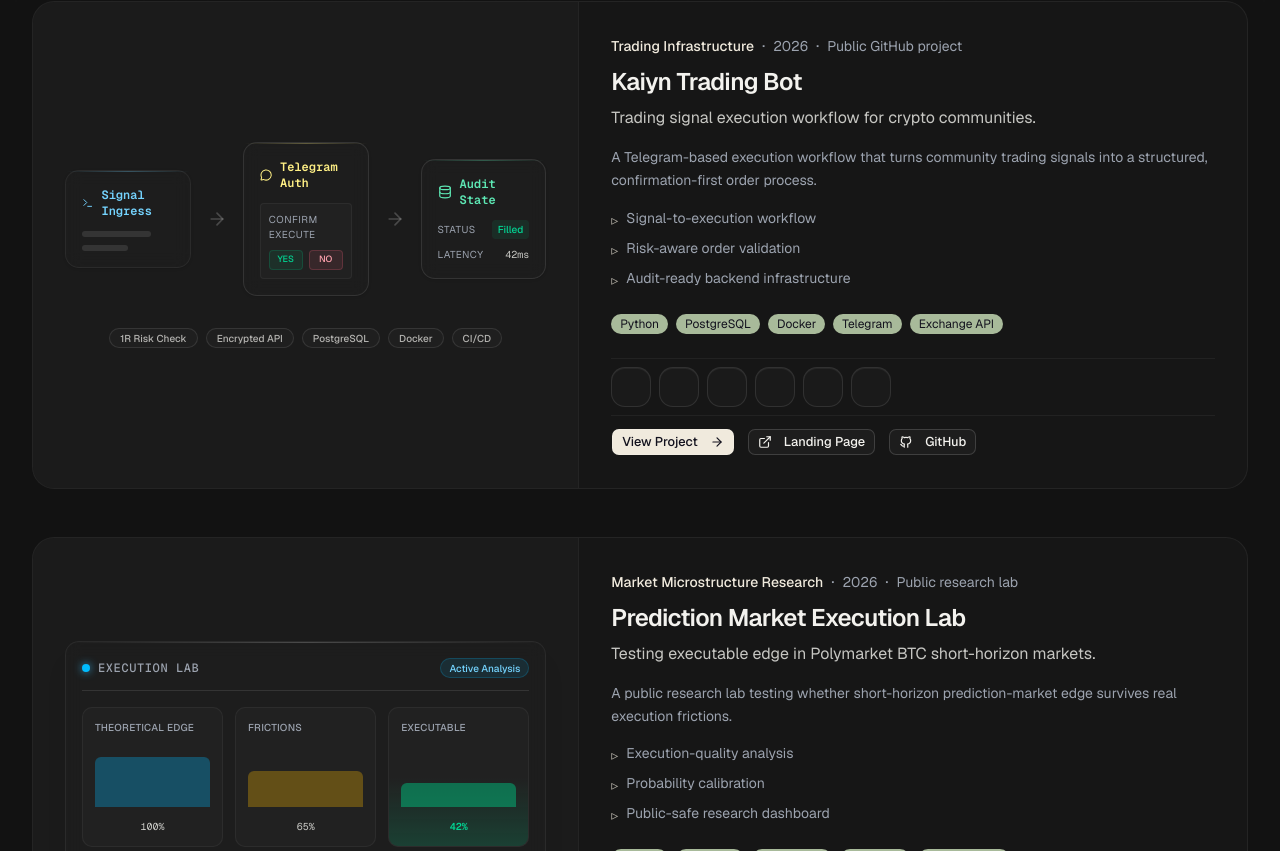
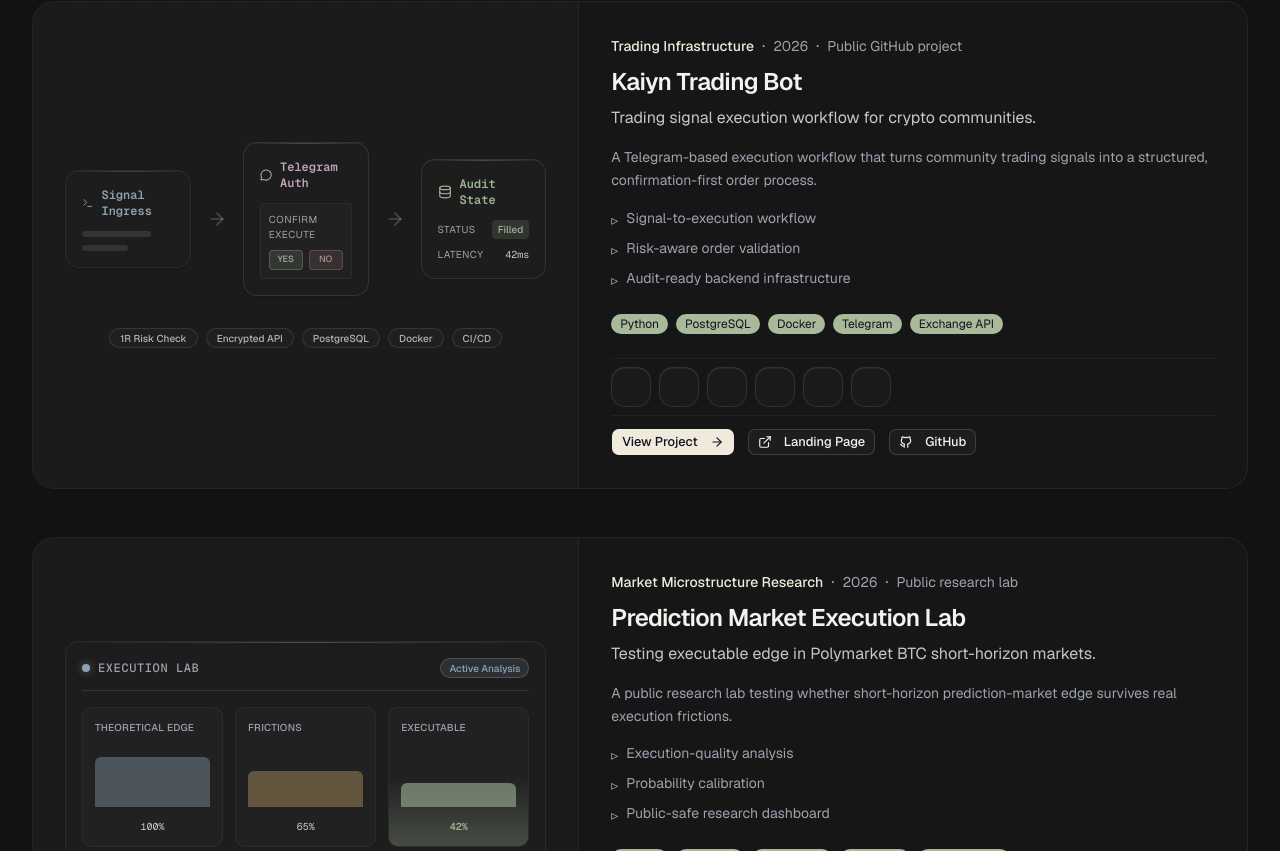
Before and after one commit to kylekkkk61/kyle-wu-portfolio, a Next.js app: page / in a window 1280 px wide. Shown: the part 1649-2500 px from the top of the page. Built offline with nearby package versions, Linux system fonts and the light colour scheme; some icons are missing.

Commit message:
fix(ui): update artifact and preview colors to match warm off-white theme (#21)

```diff
--- a/src/components/project-visuals/kaiyn-workflow-preview.tsx
+++ b/src/components/project-visuals/kaiyn-workflow-preview.tsx
@@ -10,10 +10,10 @@
         {/* Layer 1: Signal Payload */}
         <div className="flex flex-1 flex-col items-center gap-3">
           <div className="group relative w-full rounded-xl border border-white/[0.06] bg-white/[0.01] p-4 shadow-sm backdrop-blur transition-all hover:bg-white/[0.03]">
-            <div className="absolute inset-x-0 top-0 h-px bg-gradient-to-r from-transparent via-sky-300/30 to-transparent" />
+            <div className="absolute inset-x-0 top-0 h-px bg-gradient-to-r from-transparent via-[#8da3b5]/30 to-transparent" />
             <div className="mb-3 flex items-center gap-2">
-              <Terminal className="h-4 w-4 text-sky-300" />
-              <span className="font-mono text-xs font-semibold text-sky-300">
+              <Terminal className="h-4 w-4 text-[#8da3b5]" />
+              <span className="font-mono text-xs font-semibold text-[#8da3b5]">
                 Signal Ingress
               </span>
             </div>
@@ -29,10 +29,10 @@
         {/* Layer 2: Confirmation UI */}
         <div className="flex flex-1 flex-col items-center gap-3">
           <div className="group relative w-full rounded-xl border border-white/10 bg-white/[0.01] p-4 shadow-sm backdrop-blur transition-all hover:bg-white/[0.03]">
-            <div className="absolute inset-x-0 top-0 h-px bg-gradient-to-r from-transparent via-yellow-200/30 to-transparent" />
+            <div className="absolute inset-x-0 top-0 h-px bg-gradient-to-r from-transparent via-[#c2a3bc]/30 to-transparent" />
             <div className="mb-3 flex items-center gap-2">
-              <MessageCircle className="h-4 w-4 text-yellow-200" />
-              <span className="font-mono text-xs font-semibold text-yellow-200">
+              <MessageCircle className="h-4 w-4 text-[#c2a3bc]" />
+              <span className="font-mono text-xs font-semibold text-[#c2a3bc]">
                 Telegram Auth
               </span>
             </div>
@@ -41,10 +41,10 @@
                 Confirm Execute
               </span>
               <div className="flex gap-1.5">
-                <div className="flex h-5 flex-1 items-center justify-center rounded border border-emerald-500/20 bg-emerald-500/10 text-[9px] font-medium text-emerald-400">
+                <div className="flex h-5 flex-1 items-center justify-center rounded border border-[#9fb396]/30 bg-[#9fb396]/15 text-[9px] font-medium text-[#9fb396]">
                   YES
                 </div>
-                <div className="flex h-5 flex-1 items-center justify-center rounded border border-rose-400/20 bg-rose-400/10 text-[9px] font-medium text-rose-300">
+                <div className="flex h-5 flex-1 items-center justify-center rounded border border-[#b88e8e]/30 bg-[#b88e8e]/15 text-[9px] font-medium text-[#b88e8e]">
                   NO
                 </div>
               </div>
@@ -57,10 +57,10 @@
         {/* Layer 3: Backend State */}
         <div className="flex flex-1 flex-col items-center gap-3">
           <div className="group relative w-full rounded-xl border border-white/10 bg-white/[0.01] p-4 shadow-sm backdrop-blur transition-all hover:bg-white/[0.03]">
-            <div className="absolute inset-x-0 top-0 h-px bg-gradient-to-r from-transparent via-emerald-300/30 to-transparent" />
+            <div className="absolute inset-x-0 top-0 h-px bg-gradient-to-r from-transparent via-[#9fb396]/30 to-transparent" />
             <div className="mb-3 flex items-center gap-2">
-              <Database className="h-4 w-4 text-emerald-300" />
-              <span className="font-mono text-xs font-semibold text-emerald-300">
+              <Database className="h-4 w-4 text-[#9fb396]" />
+              <span className="font-mono text-xs font-semibold text-[#9fb396]">
                 Audit State
               </span>
             </div>
@@ -69,7 +69,7 @@
                 <span className="text-muted-foreground text-[10px] tracking-wider uppercase">
                   Status
                 </span>
-                <span className="rounded bg-emerald-500/10 px-1.5 py-0.5 text-[10px] font-medium text-emerald-400">
+                <span className="rounded bg-[#9fb396]/15 px-1.5 py-0.5 text-[10px] font-medium text-[#9fb396]">
                   Filled
                 </span>
               </div>
--- a/src/components/project-visuals/pm-lab-research-preview.tsx
+++ b/src/components/project-visuals/pm-lab-research-preview.tsx
@@ -11,14 +11,14 @@
         {/* Header */}
         <div className="flex items-center justify-between border-b border-white/10 pb-3">
           <div className="flex items-center gap-2">
-            <div className="h-2 w-2 rounded-full bg-sky-400 shadow-[0_0_8px_rgba(56,189,248,0.8)]" />
+            <div className="h-2 w-2 rounded-full bg-[#8da3b5] shadow-[0_0_8px_rgba(141,163,181,0.5)]" />
             <span className="text-muted-foreground font-mono text-xs font-medium tracking-wider uppercase">
               Execution Lab
             </span>
           </div>
           <Badge
             variant="outline"
-            className="border-sky-400/20 bg-sky-400/10 text-[10px] text-sky-300"
+            className="border-[#8da3b5]/30 bg-[#8da3b5]/15 text-[10px] text-[#8da3b5]"
           >
             Active Analysis
           </Badge>
@@ -32,7 +32,7 @@
               Theoretical Edge
             </span>
             <div className="flex h-16 items-end gap-1 pt-2">
-              <div className="h-[90%] w-full rounded-t-sm bg-sky-400/30 transition-all hover:bg-sky-400/50" />
+              <div className="h-[90%] w-full rounded-t-sm bg-[#8da3b5]/40 transition-all hover:bg-[#8da3b5]/60" />
             </div>
             <div className="text-foreground/80 mt-1 text-center font-mono text-[10px]">
               100%
@@ -45,7 +45,7 @@
               Frictions
             </span>
             <div className="flex h-16 items-end gap-1 pt-2">
-              <div className="h-[65%] w-full rounded-t-sm bg-amber-400/30 transition-all hover:bg-amber-400/50" />
+              <div className="h-[65%] w-full rounded-t-sm bg-[#c4a56c]/40 transition-all hover:bg-[#c4a56c]/60" />
             </div>
             <div className="text-foreground/80 mt-1 text-center font-mono text-[10px]">
               65%
@@ -58,13 +58,13 @@
               Executable
             </span>
             <div className="z-10 flex h-16 items-end gap-1 pt-2">
-              <div className="h-[42%] w-full rounded-t-sm bg-emerald-500/50 transition-all hover:bg-emerald-500/70" />
+              <div className="h-[42%] w-full rounded-t-sm bg-[#9fb396]/60 transition-all hover:bg-[#9fb396]/80" />
             </div>
-            <div className="z-10 mt-1 text-center font-mono text-[10px] font-semibold text-emerald-400">
+            <div className="z-10 mt-1 text-center font-mono text-[10px] font-semibold text-[#9fb396]">
               42%
             </div>
             {/* Abstract gradient for edge */}
-            <div className="pointer-events-none absolute inset-x-0 bottom-0 h-1/2 bg-gradient-to-t from-emerald-500/20 to-transparent" />
+            <div className="pointer-events-none absolute inset-x-0 bottom-0 h-1/2 bg-gradient-to-t from-[#9fb396]/30 to-transparent" />
           </div>
         </div>
 
```
Also changed, not shown: src/components/project-artifacts/kaiyn-artifacts.tsx (+18 -20 lines), src/components/project-artifacts/pm-lab-artifacts.tsx (+19 -19 lines), 1 other file (tests, documents, lock files or other folders).
